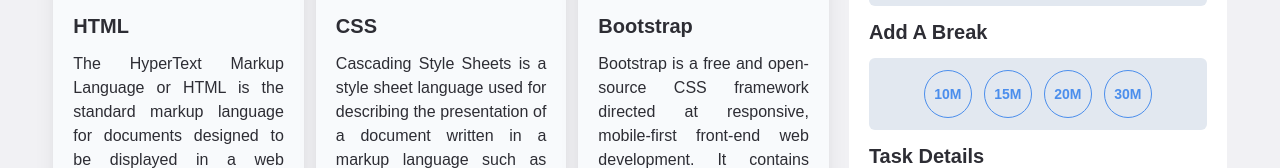
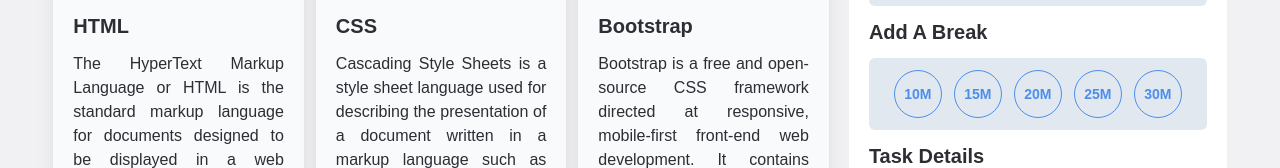
Before and after one commit to ismailjosim/daily-coding-practice, a React (Create React App) app: page / in a window 1280 px wide. Shown: the part 362-530 px from the top of the page. Built offline with nearby package versions, Linux system fonts and the light colour scheme.

Commit message:
Add value to local Storage

```diff
--- a/src/components/Aside/Aside.js
+++ b/src/components/Aside/Aside.js
@@ -5,18 +5,27 @@
 const Aside = ({ taskAdd }) => {
     const [breakTime, setBreakTime] = useState(0);
 
+
     // Event Handler
     const handleBreakTime = (e) => {
         const btnText = e.target.innerText;
-        const btnNumber = parseInt(btnText.slice(0, -1));
-        setBreakTime(btnNumber);
+        const breakTime = parseInt(btnText.slice(0, -1));
+        setBreakTime(breakTime);
+        const prevBreakTime = localStorage.getItem('breakTime');
+        const parsePrevBreakTime = JSON.parse(prevBreakTime);
+        if (parsePrevBreakTime) {
+            localStorage.setItem('breakTime', JSON.stringify(breakTime));
+            setBreakTime(parsePrevBreakTime);
+        }
     }
+
+
     return (
         <div className='col-span-1 bg-white'>
             <div className='flex justify-around align-middle'>
                 <div className="avatar">
                     <div className="w-20 rounded-full">
-                        <img src="https://placeimg.com/192/192/people" />
+                        <img src="https://placeimg.com/192/192/people" alt='person' />
                     </div>
                 </div>
                 <div>
@@ -38,6 +47,7 @@
                         <button onClick={(e) => handleBreakTime(e)} className="btn btn_custom btn-outline btn-info btn-circle">10m</button>
                         <button onClick={(e) => handleBreakTime(e)} className="btn btn_custom btn-outline btn-info btn-circle">15m</button>
                         <button onClick={(e) => handleBreakTime(e)} className="btn btn_custom btn-outline btn-info btn-circle">20m</button>
+                        <button onClick={(e) => handleBreakTime(e)} className="btn btn_custom btn-outline btn-info btn-circle">25m</button>
                         <button onClick={(e) => handleBreakTime(e)} className="btn btn_custom btn-outline btn-info btn-circle">30m</button>
                     </div>
                 </div>
--- a/src/components/Header/Header.js
+++ b/src/components/Header/Header.js
@@ -16,8 +16,8 @@
     return (
         <div className='col-span-2 my-10'>
             <div>
-                <a className='font-bold flex' href="">
-                    <img className='w-14' src="./favicon.png" alt="coder logo" />
+                <a className='font-bold flex' href="index.html">
+                    <img className='w-14' src="./favicon.png" alt="coder" />
                     <p className='text-3xl font-bold mt-3'>Coder</p>
                 </a>
                 <div className='my-4'>
```
